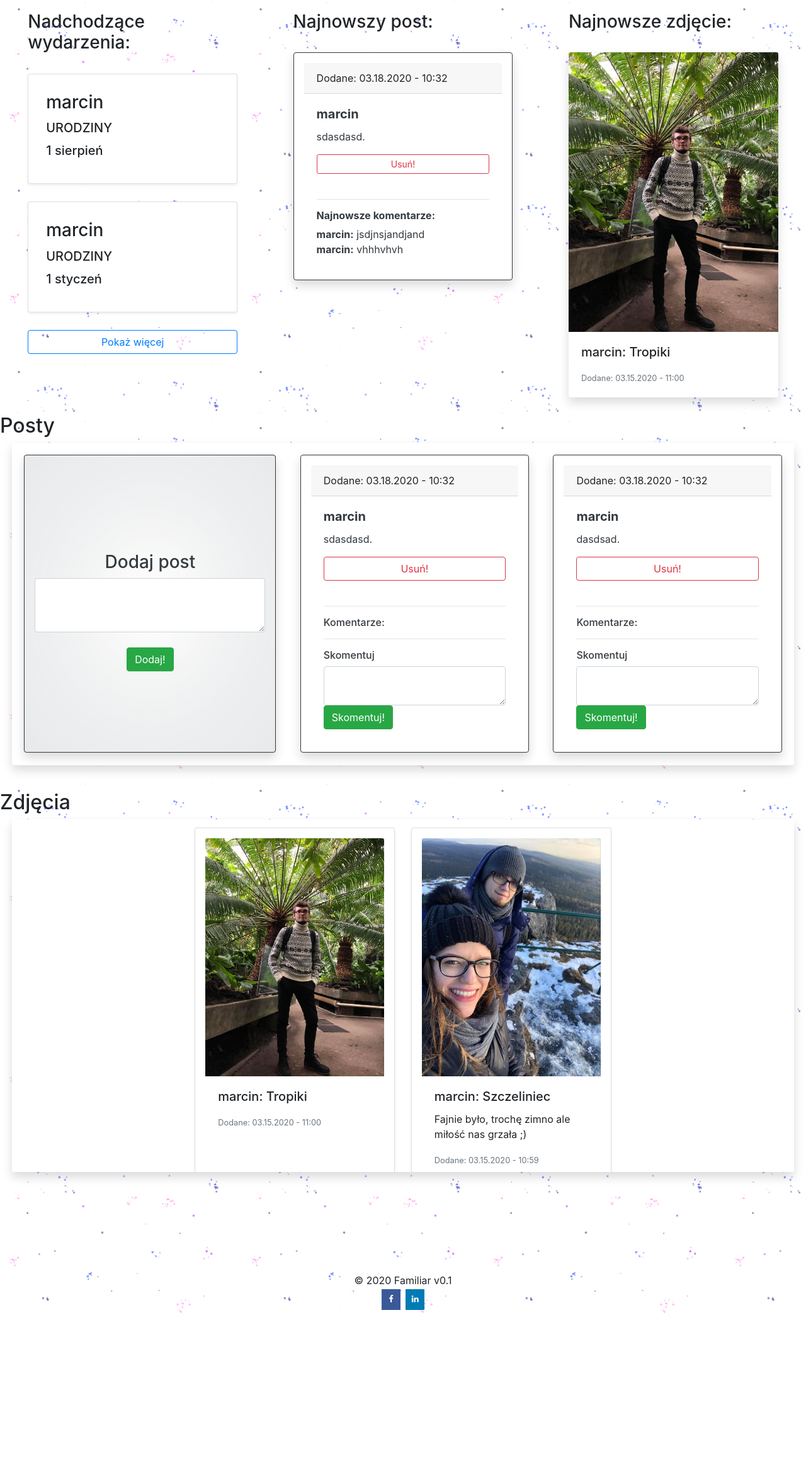
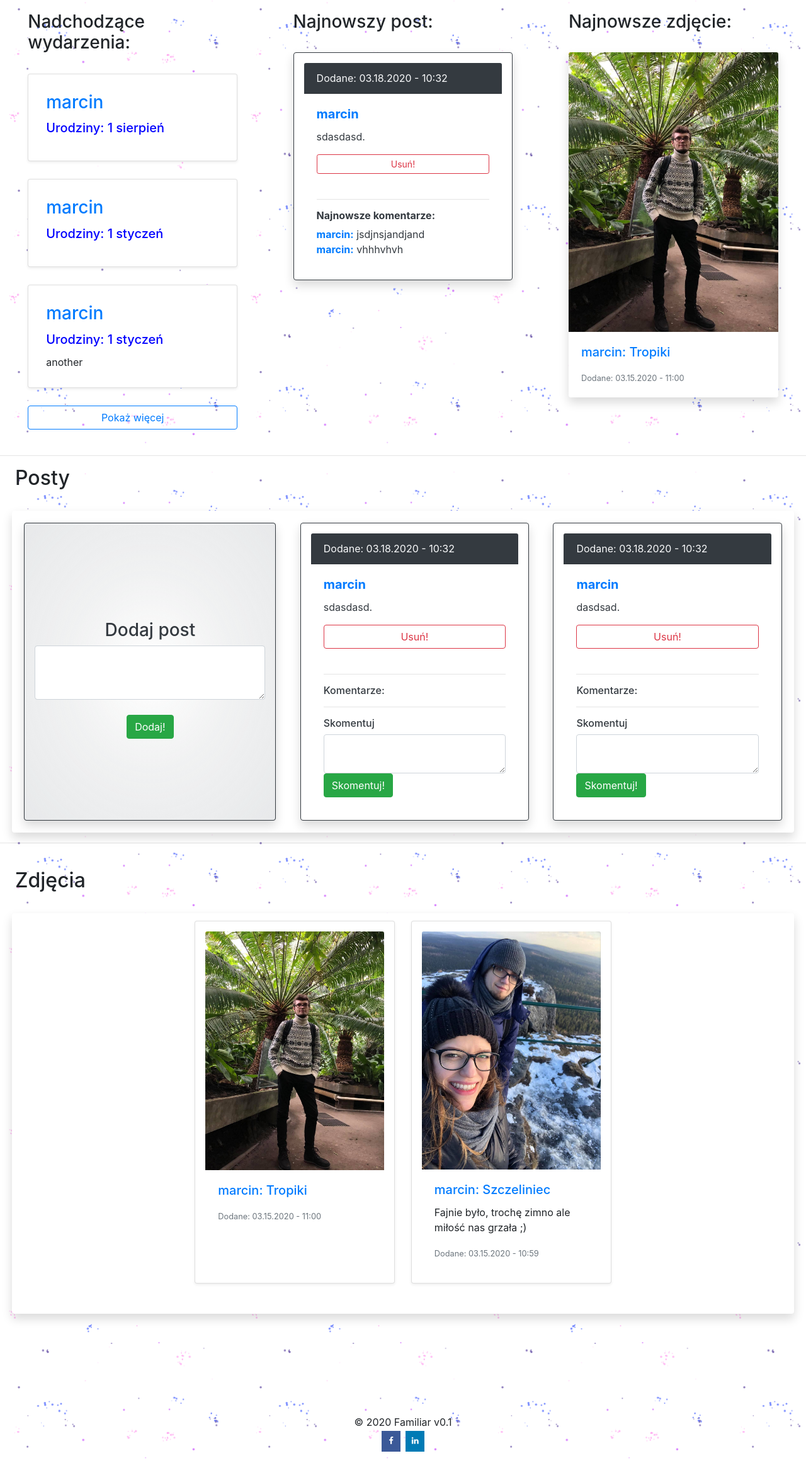
Before and after one commit to MarcinManiak/Familiar, a Django app: page /loggedin/ in a window 1280 px wide. Shown: the part 56-2379 px from the top of the page at 63% size. Before the commit the page ends 2142 px from the top, so only its background shows below. Run offline with Django 3.2, Linux system fonts and the light colour scheme; a user stored in the database is signed in; data comes from the database, SQL or seed files in the repository; both versions use the stored data as it was after the commit; some libraries are stand-ins or nearby versions.

Commit message:
password families, colors, fix only text-date. Ready to deploy

```diff
--- a/Authentication/models.py
+++ b/Authentication/models.py
@@ -11,7 +11,7 @@ class Family(models.Model):
     name = models.CharField(max_length=128)
     description = models.TextField(blank=True, help_text='Opcjonalne, ale na pewno czym szczególnym się odznaczacie :) ')
     members = models.ManyToManyField(Member)
-
+    password = models.CharField(max_length=128, blank=True)
 
     def count_members(self):
         return len(self.members.all())
--- a/Authentication/static/Authentication/css/style.css
+++ b/Authentication/static/Authentication/css/style.css
@@ -155,3 +155,7 @@
   background: #007bb5;
   color: white;
 }
+
+.text-date {
+ color: blue;
+}
--- a/Authentication/templates/Authentication/createuser.html
+++ b/Authentication/templates/Authentication/createuser.html
@@ -1,7 +1,7 @@
 {% extends 'Authentication/base.html' %}
 
 {% block content %}
-
+{% load static %}
 {% load filters %}
 
 <div class="back-register" style="background-image: url( {% static 'Authentication/img/kwiaty.png' %})">
@@ -40,6 +40,8 @@
             <p style="color: red">Użytkownik o tej nazwie już istnije. Proszę wybierz inną nazwę.</p>
           {% elif error == 'Enter a valid email address.' %}
             <p style="color: red">Podaj poprawny adres e-mail.</p>
+          {% elif error == 'User with this Email address already exists.' %}
+            <p style="color: red">Adress email został już wykorzystany. Podaj inny.</p>
           {% elif error %}
             {{ error }}
           {% endif %}
--- a/Authentication/templates/Authentication/loggedin.html
+++ b/Authentication/templates/Authentication/loggedin.html
@@ -71,15 +71,14 @@
         {% for event in two_events %}
             <div class="card shadow-sm p-2 mb-1 bg-white rounded">
               <div class="card-body">
-                <h3 class="card-title"> {{ event.author }} </h3>
-                <h5 class="card-title"> {{ event.occasion|upper }}</h5>
-                <h5 class="card-title"> {{ event.day }} {{event.month|month}}</h5>
+                <h3 class="card-title text-primary"> {{ event.author }} </h3>
+                <h5 class="card-title text-date"> {{ event.occasion|title }}: {{ event.day }} {{event.month|month}}</h5>
                 <p class="card-text">{{ event.desc }}</p>
               </div>
             </div>
             <br>
             {% endfor %}
-        {% if how_much_events >= 3%}
+        {% if how_much_events >= 4%}
             <button class="btn btn-outline-primary btn-block" type="button" onclick="ShowEvents()">Pokaż więcej</button>
         {% endif %}
     </div>
@@ -89,9 +88,9 @@
     <div id="latest_post" style="padding:2vw; min-width:400px; max-width:35vw;">
         <h3>Najnowszy post:</h3><br>
             <div class="card border-dark mb-3 shadow p-3 mb-5 bg-white rounded" style="max-width: 25rem;">
-              <div class="card-header">Dodane: {{latest_post.date |date:"m.d.Y - h:i"}}</div>
+              <div class="card-header bg-dark text-light">Dodane: {{latest_post.date |date:"m.d.Y - h:i"}}</div>
               <div class="card-body text-dark">
-                  <h5 class="card-title"><b>{{ latest_post.author }}</b></h5>
+                  <h5 class="card-title text-primary"><b>{{ latest_post.author }}</b></h5>
                 <p class="card-text">{{ latest_post.text }}.</p>
                   <!--                            delete post-->
                   {% if latest_post.author == user.username %}
@@ -109,7 +108,7 @@
                   <h6><b>Najnowsze komentarze:</b></h6>
                       {% for comment in comments_in_my_families %}
                         {% if comment.latest_post.pk == post.pk %}
-                              <b>{{ comment.author }}:</b> {{ comment.text }}<br>
+                              <b class="text-primary">{{ comment.author }}:</b> {{ comment.text }}<br>
                         {% endif %}
                       {% endfor %}
                   </div>
@@ -125,7 +124,7 @@
         <div class="shadow rounded">
                 <img class="card-img-top" src="{{ latest_photo.photo.url }}" alt="Card image cap">
                 <div class="card-body bg-white rounded">
-                  <h5 class="card-title">{{ latest_photo.author }}: {{ latest_photo.title }}</h5>
+                  <h5 class="card-title text-primary">{{ latest_photo.author }}: {{ latest_photo.title }}</h5>
                   <p class="card-text">{{ latest_photo.desc }}</p>
                   <p class="card-text"><small class="text-muted">Dodane: {{latest_photo.date |date:"m.d.Y - h:i"}}</small></p>
                 </div>
@@ -134,13 +133,15 @@
     {% endif %}
     </div>
 </div>
+<hr>
 <div class="d-inline-flex back-logged" style="background-image: url( {% static 'Authentication/img/doodle5.png' %})">
 
     <div class="" id="posts">
         <div class="d-inline-flex" style="text-align:center;">
-            <h2>Posty</h2>
+            <h2 style="margin-left:3vh;">Posty</h2>
         </div>
         <div>
+            <br>
     <div class="d-inline-flex shadow bg-white rounded scrollbar" style="max-width: 97.7vw; overflow: scroll; overflow-y: hidden; margin-left:1.5%;margin-right:1.5%;">
                          <!--    CREATE POST-->
         <div class="card text-dark bg-secondary border-dark shadow p-3 rounded blacked d-inline-flex justify-content-center" style="max-width: 25rem; margin:1.5vw; min-width: 350px; max-height: 70vh; overflow: auto;text-align:center;">
@@ -158,9 +159,9 @@
             {% if posts_in_my_families %}
                 {% for post in posts_in_my_families %}
                 <div class="card border-dark shadow p-3 bg-white rounded" style="max-width: 25rem; margin:1.5vw; min-width: 350px; max-height: 70vh; overflow: auto">
-                  <div class="card-header">Dodane: {{post.date |date:"m.d.Y - h:i"}}</div>
+                  <div class="card-header bg-dark text-light">Dodane: {{post.date |date:"m.d.Y - h:i"}}</div>
                   <div class="card-body text-dark" >
-                      <h5 class="card-title"><b>{{ post.author }}</b></h5>
+                      <h5 class="card-title text-primary"><b>{{ post.author }}</b></h5>
                     <p class="card-text">{{ post.text }}.</p>
                       <!--                            delete post-->
                       {% if post.author == user.username %}
@@ -177,7 +178,7 @@
                           <h6>Komentarze:</h6>
                           {% for comment in comments_in_my_families %}
                             {% if comment.post.pk == post.pk%}
-                                  <b>{{ comment.author }}:</b> {{ comment.text }}<br>
+                                  <b class="text-primary">{{ comment.author }}:</b> {{ comment.text }}<br>
                                     {% if comment.author == user.username %}
                                         <form method="POST">
                                         {% csrf_token %}
@@ -204,20 +205,22 @@
                 </div>
                      {% endfor %}
             {% else %}
-            <h2>Nikt z Twoich rodzin nie dodał jeszcze posta, bądź pierwszy!</h2>
+            <h2 style="text-align: center;margin-top:10%;">Nikt z Twoich rodzin nie dodał jeszcze posta, bądź pierwszy!</h2>
             {% endif %}
         </div>
+                        <hr>
         <div style="margin-top: 5vh">
-            <h2>Zdjęcia</h2>
+            <h2 style="margin-left:3vh;">Zdjęcia</h2>
+            <br>
             <!--    PHOTOS-->
             {% if photos_in_my_families %}
-                <div style="max-height:70vh;overflow:scroll;overflow-x: hidden; margin-left:1.5%;margin-right:1.5%;" class="bg-white shadow rounded"t>
+                <div style="max-height:85vh;overflow:scroll;overflow-x: hidden; margin-left:1.5%;margin-right:1.5%;" class="bg-white shadow rounded"t>
                     <div class="row justify-content-md-center">
                         {% for photo in photos_in_my_families %}
                       <div class="card col-sm-3 shadow-sm p-3 mb-5 bg-white rounded" style="margin:0.8em">
                         <img class="card-img-top" src="{{ photo.photo.url }}" alt="Card image cap">
                         <div class="card-body bg-white">
-                          <h5 class="card-title">{{ photo.author }}: {{ photo.title }}</h5>
+                          <h5 class="card-title text-primary">{{ photo.author }}: {{ photo.title }}</h5>
                           <p class="card-text">{{ photo.desc }}</p>
                           <p class="card-text"><small class="text-muted">Dodane: {{photo.date |date:"m.d.Y - h:i"}}</small></p>
                         </div>
@@ -252,12 +255,12 @@
         function ShowEvents() {
         EventDIV = document.getElementById('events')
         EventDIV.style.width = '100vw'
-        EventDIV.innerHTML = '<h3>Nadchodzące wydarzenia:</h3><br><div class="d-flex flex-wrap justify-content-around">{% for event in events_in_my_families %}<div class="card shadow-sm p-2 mb-1 bg-white rounded"><div class="card-body"><h3 class="card-title"> {{ event.author }} </h3><h5 class="card-title"> {{ event.occasion|upper }}</h5><h5 class="card-title"> {{ event.day }} {{event.month|month}}</h5><p class="card-text">{{ event.desc }}</p></div></div><br>{% endfor %}</div><br><button class="btn btn-outline-primary btn-block" type="button" onclick="HideEvents()">Pokaż Mniej</button>'}
+        EventDIV.innerHTML = '<h3>Nadchodzące wydarzenia:</h3><br><div class="d-flex flex-wrap justify-content-around">{% for event in events_in_my_families %}<div class="card shadow-sm p-2 mb-1 bg-white rounded"><div class="card-body"><h3 class="card-title text-primary"> {{ event.author }} </h3><h5 class="card-title text-date"> {{ event.occasion|title }}: {{ event.day }} {{event.month|month}}</h5><p class="card-text">{{ event.desc }}</p></div></div><br>{% endfor %}</div><br><button class="btn btn-outline-primary btn-block" type="button" onclick="HideEvents()">Pokaż Mniej</button>'}
 
      function HideEvents() {
             EventDIV = document.getElementById('events')
             EventDIV.style.width = '30vw'
-            EventDIV.innerHTML = '<h3>Nadchodzące wydarzenia:</h3><br>{% for event in two_events %}<div class="card shadow-sm p-2 mb-1 bg-white rounded"><div class="card-body"><h3 class="card-title"> {{ event.author }} </h3><h5 class="card-title"> {{ event.occasion|upper }}</h5><h5 class="card-title"> {{ event.day }} {{event.month|month}}</h5><p class="card-text">{{ event.desc }}</p></div></div><br>{% endfor %}<button class="btn btn-outline-primary btn-block" type="button" onclick="ShowEvents()">Pokaż więcej</button>'}
+            EventDIV.innerHTML = '<h3>Nadchodzące wydarzenia:</h3><br>{% for event in two_events %}<div class="card shadow-sm p-2 mb-1 bg-white rounded"><div class="card-body"><h3 class="card-title text-primary text-primary text-primary"> {{ event.author }} </h3><h5 class="card-title text-date">{{ event.occasion|title }}: {{ event.day }} {{event.month|month}}</h5><p class="card-text">{{ event.desc }}</p></div></div><br>{% endfor %}<button class="btn btn-outline-primary btn-block" type="button" onclick="ShowEvents()">Pokaż więcej</button>'}
     </script>
 
 {% endblock %}
--- a/Authentication/templates/Authentication/loginuser.html
+++ b/Authentication/templates/Authentication/loginuser.html
@@ -1,7 +1,7 @@
 {% extends 'Authentication/base.html' %}
 
 {% block content %}
-
+{% load static %}
 {% load filters %}
 
 <div class="back back-login center" style="background-image: url( {% static 'Authentication/img/domek.png' %})">
@@ -10,7 +10,7 @@
   <form method="post">
     {% csrf_token %}
     {% if error != None%}
-        {{ error }}
+        <h6 class="text-danger">{{ error }}</h6>
     {% endif %}
     {% for field in form %}
       <br>
@@ -27,7 +27,7 @@
           {% endif %}
         {% endif %}
         {% for error in field.errors %}
-          <p style="color: red">{{ error }}</p>
+          <p class="text-danger">{{ error }}</p>
         {% endfor %}
       </p>
     {% endfor %}
--- a/Authentication/views.py
+++ b/Authentication/views.py
@@ -1,4 +1,5 @@
-from django.shortcuts import render
+import random
+import string
 import datetime
 from operator import attrgetter
 from django.contrib.auth import login, authenticate, logout
@@ -92,7 +93,7 @@ def Logedin(request):
                                                                   event_in_family.month)
 
         sorted_events = sorted(events_in_my_families, key=attrgetter('this_year'))
-        two_events = sorted_events.copy()[:2]
+        two_events = sorted_events.copy()[:3]
         how_much_events = len(sorted_events)
 
 
@@ -180,6 +181,11 @@ def Logoutuser(request):
         logout(request)
         return redirect('home')
 
+def randomStringDigits(stringLength=6):
+    """Generate a random string of letters and digits """
+    lettersAndDigits = string.ascii_letters + string.digits
+    return ''.join(random.choice(lettersAndDigits) for i in range(stringLength))
+
 @login_required
 def Createfamily(request):
     if request.method == 'GET':
@@ -195,8 +201,10 @@ def Createfamily(request):
         name = request.POST['name']
         description = request.POST['description']
         newfamily = Family(name=name, description=description)
+        newfamily.save()
 
 
+        newfamily.password = str(randomStringDigits(4)+str(int((int(newfamily.pk)*3-2)/2)))
         newfamily.save()
         newfamily.members.add(new_member)
 
@@ -214,8 +222,8 @@ def Joinfamily(request):
             new_member = Member(member=member)
             new_member.save()
 
-        pk = request.POST['family_id']
-        family = get_object_or_404(Family, pk=pk)
+        password = request.POST['family_id']
+        family = get_object_or_404(Family, password=password)
         family.members.add(new_member)
         family.save()
 
--- a/logged/templates/logged/myevents.html
+++ b/logged/templates/logged/myevents.html
@@ -17,9 +17,9 @@
     <div class="d-flex justify-content-around flex-wrap">
         {% for my_event in my_events %}
     <div class='shadow bg-white' style="text-align:center; border: 2px gray linear; padding: 15px; border-radius:4%; width:300px;margin-top:5vh;">
-            <h2>{{ my_event.occasion }}</h2>
+            <h2 class="text-primary">{{ my_event.occasion }}</h2>
             <p>{{ my_event.desc }}</p>
-            <h4>{{ my_event.day }} {{my_event.month|month}}</h4>
+            <h4 class="text-date">{{ my_event.day }} {{my_event.month|month}}</h4>
             <form method="POST">
                 {% csrf_token %}
                 <input type="hidden" name="event_id" value="{{ my_event.pk }}" ><br>
--- a/logged/templates/logged/phonebook.html
+++ b/logged/templates/logged/phonebook.html
@@ -22,7 +22,7 @@
             <ul class="list-group center-form shadow">
               <li class="list-group-item active">Numery telefonów członków Twoich rodziny:</li>
               {% for number in numbers_in_my_families%}
-                <a href="{% url 'profile' number.author %}" class="list-group-item list-group-item-action"><b>{{ number.author }}: </b> {{ number.phone_number }}</a>
+                <a href="{% url 'profile' number.author %}" class="list-group-item list-group-item-action"><b class="text-primary">{{ number.author }}: </b> {{ number.phone_number }}</a>
               {% endfor %}
             </ul>
          </div>
--- a/logged/templates/logged/photos.html
+++ b/logged/templates/logged/photos.html
@@ -32,7 +32,7 @@
     <div class="card col-sm-3">
       <img class="card-img-top" src="{{ photo.photo.url }}" alt="Card image cap" style="margin-top:5px;">
       <div class="card-body">
-        <h5 class="card-title">{{ photo.title }}</h5>
+        <h5 class="card-title text-primary">{{ photo.title }}</h5>
         <p class="card-text">{{ photo.desc }}</p>
             <form method="POST">
                 {% csrf_token %}
```
Also changed, not shown: Authentication/templates/Authentication/myfamilies.html (+17 -5 lines), Authentication/migrations/0008_family_password.py (added), db.sqlite3.
